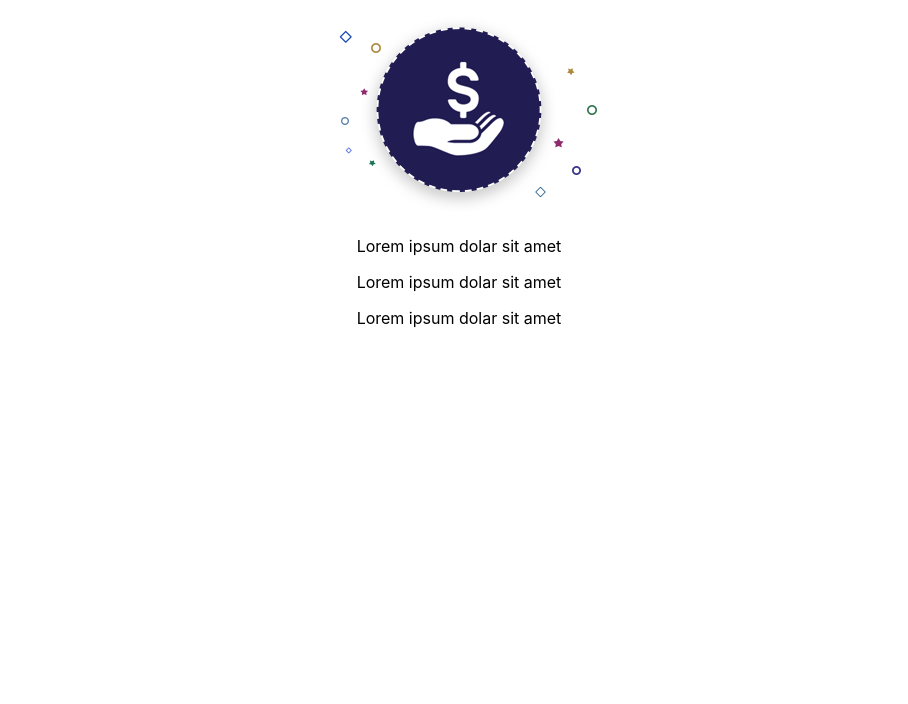
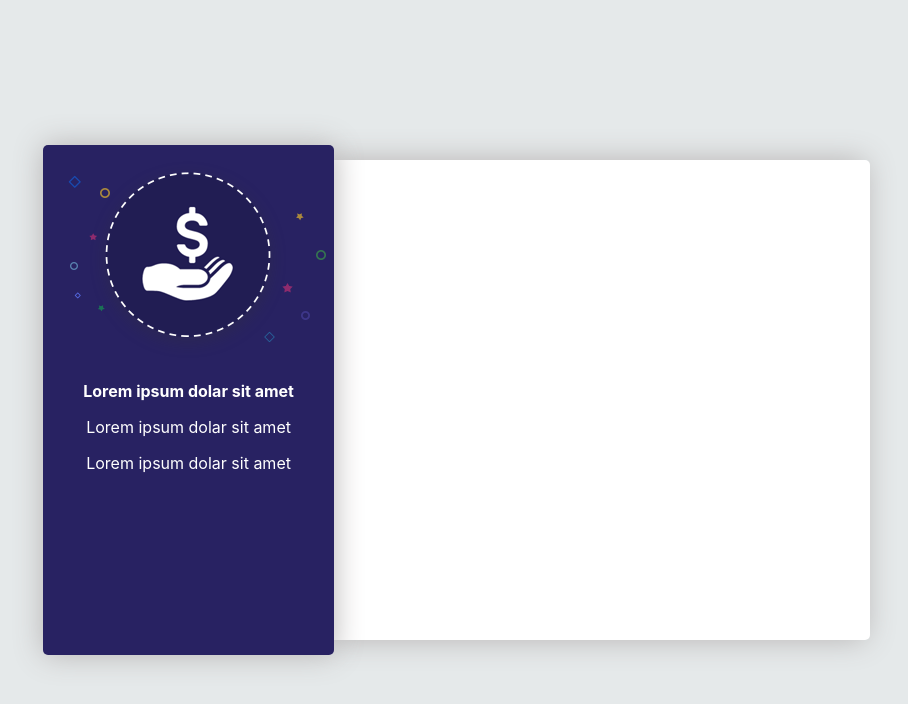
Before and after one commit to azizerel/React-social-media-login, a React (Create React App) app: page / in a window 1280 px wide. Shown: the top 704 px of the page, without its empty margins (181-1089 px from the left). Built offline with nearby package versions, Linux system fonts and the light colour scheme.

Commit message:
project style class added

```diff
--- a/src/App.css
+++ b/src/App.css
@@ -1,38 +1,43 @@
-.App {
-  text-align: center;
+body{
+    background-color: #E5E9EA;
 }
 
-.App-logo {
-  height: 40vmin;
-  pointer-events: none;
+.div-center{
+  left: 50%;
+  top: 50%;
+  transform: translate(-50%, -50%);
 }
 
-@media (prefers-reduced-motion: no-preference) {
-  .App-logo {
-    animation: App-logo-spin infinite 20s linear;
-  }
+.appBody{
+  width: 65%;
+  height: 60%;
+  position: absolute;
+  display: flex;
 }
 
-.App-header {
-  background-color: #282c34;
-  min-height: 100vh;
-  display: flex;
-  flex-direction: column;
-  align-items: center;
-  justify-content: center;
-  font-size: calc(10px + 2vmin);
+.leftPanel{
+  height:  calc(100% + 30px);
+  width: 35%!important;
+  margin-top: -15px;
+  background-color: #282262;
+  border-radius: 5px;
+  box-shadow: 0px 0px 30px #b7b4b4;
+}
+.leftPanel > p {
   color: white;
+  text-align: center!important;
+}
+.boldFont{
+  font-weight: bold;
 }
 
-.App-link {
-  color: #61dafb;
+.rightPanel{
+  height: 100%!important;
+  width: 65%!important;
+  background: black;
+  margin-left: -5px;
+  z-index: -1;
+  background-color: #ffffff;
+  border-radius: 5px;
+  box-shadow: -4px 0px 30px #b7b4b4;
 }
-
-@keyframes App-logo-spin {
-  from {
-    transform: rotate(0deg);
-  }
-  to {
-    transform: rotate(360deg);
-  }
-}
```
